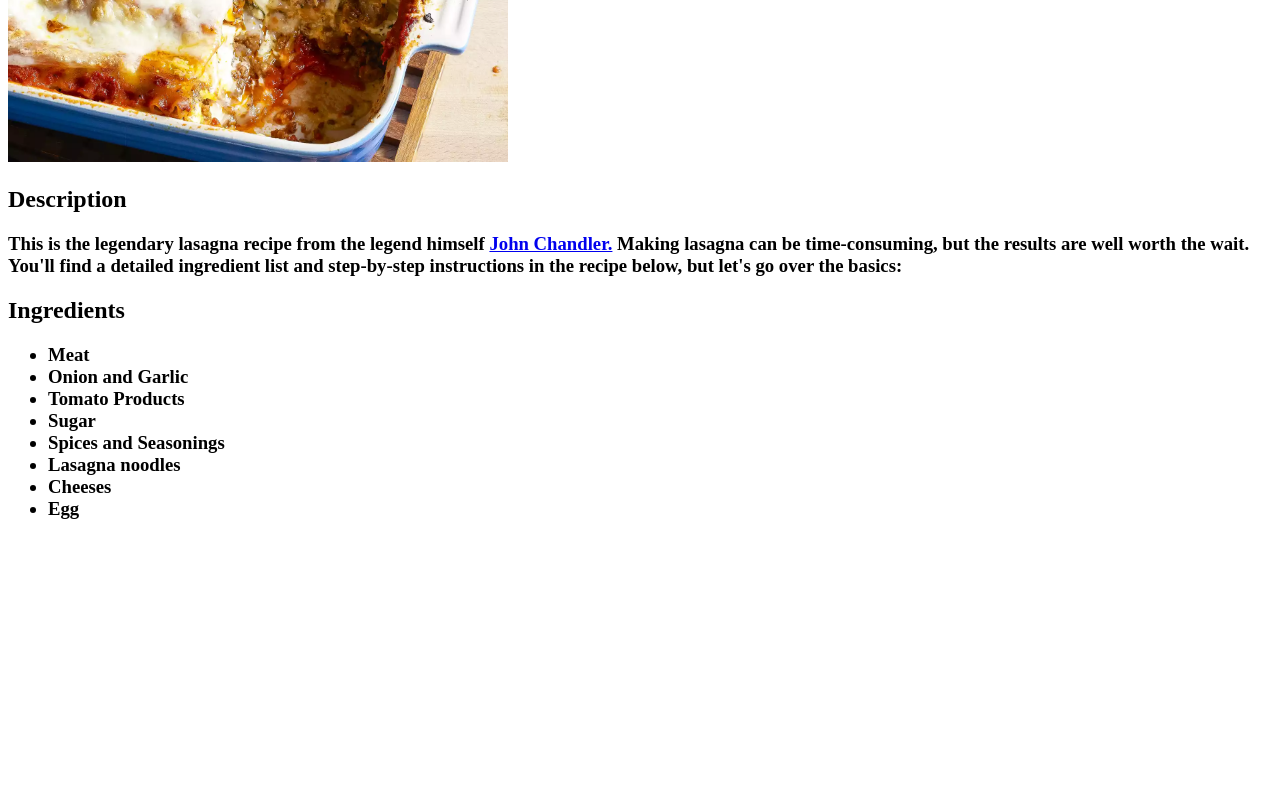
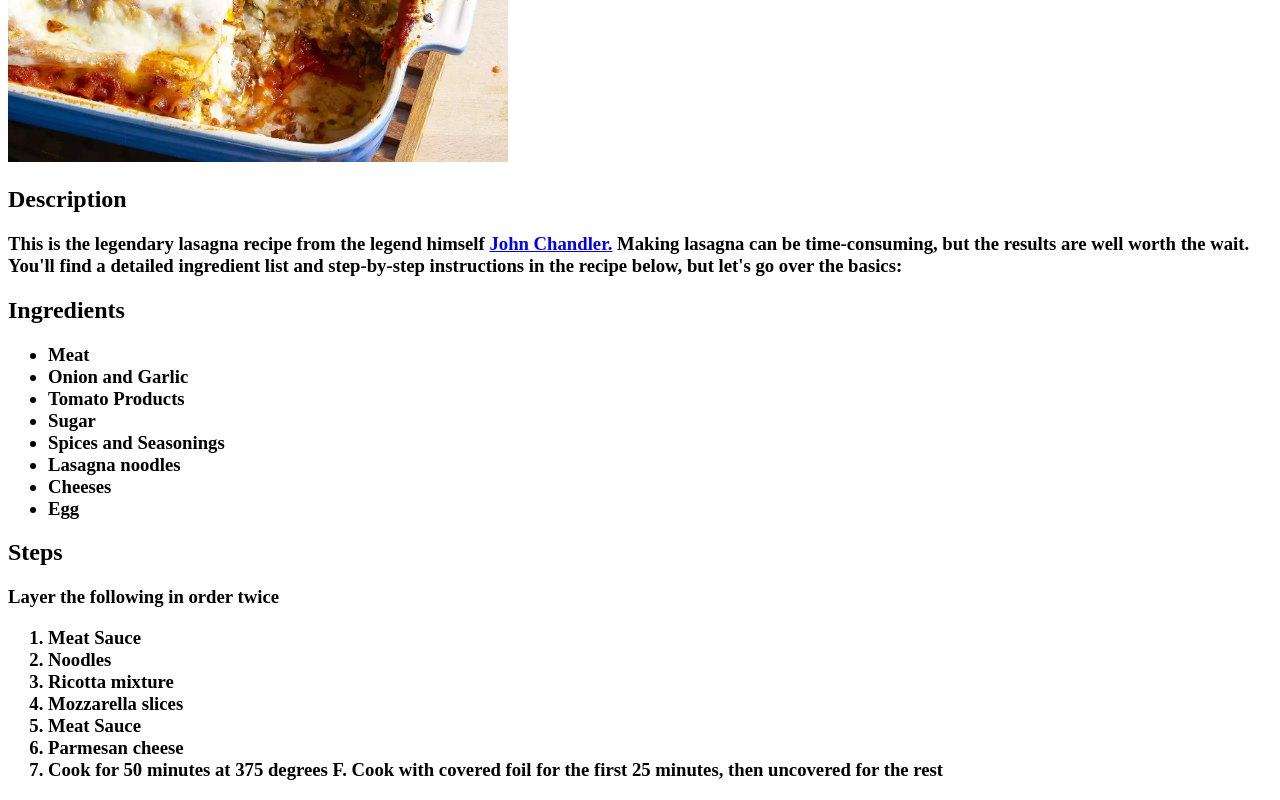
Before and after one commit to CurtisHofer/odin-recipes, a plain HTML site: page recipes/lasagna.html in a window 1280 px wide. Shown: the part 318-1118 px from the top of the page. Before the commit the page ends 856 px from the top, so only its background shows below. Drawn offline with Linux system fonts and the light colour scheme.

Commit message:
Add steps

```diff
--- a/recipes/lasagna.html
+++ b/recipes/lasagna.html
@@ -33,6 +33,20 @@
             </ul></p>
         </h3>
 
+        <h2>Steps</h2>
+        <h3>
+            <p>Layer the following in order twice</p>
+            <p><ol>
+            <li>Meat Sauce</li>
+            <li>Noodles</li>
+            <li>Ricotta mixture</li>
+            <li>Mozzarella slices</li>
+            <li>Meat Sauce</li>
+            <li>Parmesan cheese</li>
+            <li>Cook for 50 minutes at 375 degrees F. Cook with covered foil for the first 25 minutes, then uncovered for the rest</li>
+            </ol></p>
+        </h3>
+
 
 
     </body>
```
